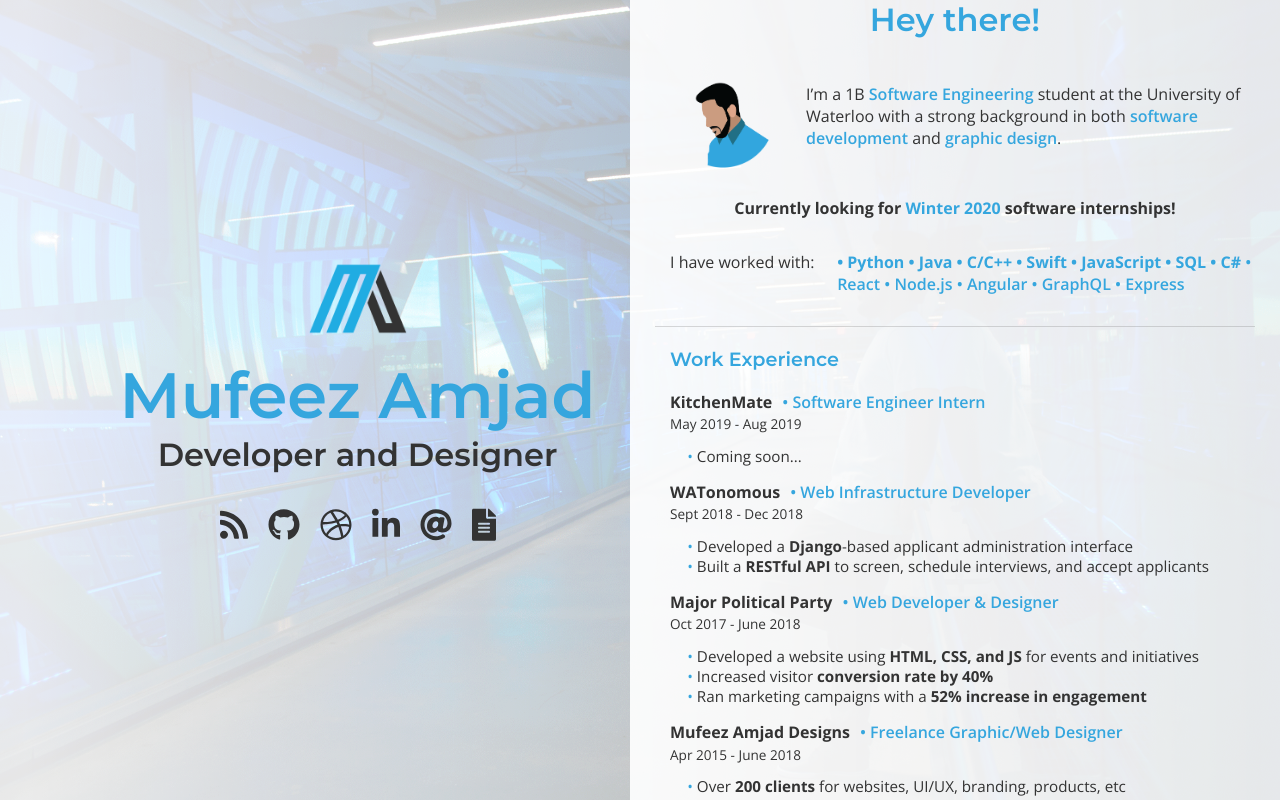
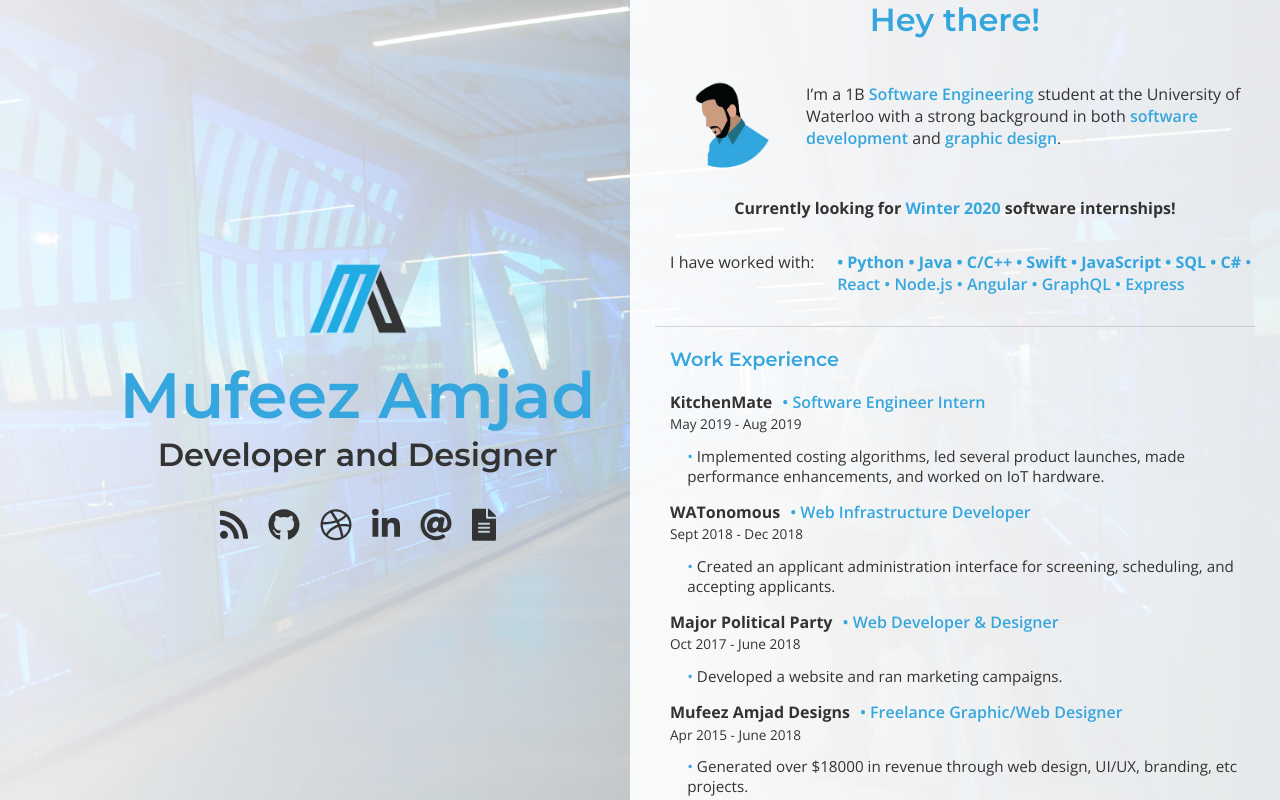
Before and after one commit to mufeez-amjad/mufeez-amjad.github.io, a React (Create React App) app: page / in a window 1280 px wide. Built offline with nearby package versions, Linux system fonts and the light colour scheme.

Commit message:
removed service worker, added KM exp, updated resume

```diff
--- a/src/Components/Experience/Experience.js
+++ b/src/Components/Experience/Experience.js
@@ -16,7 +16,7 @@
                     </div>
                     <h5>May 2019 - Aug 2019</h5>
                     <ul>
-                        <li>Coming soon...</li>
+                        <li>Implemented costing algorithms, led several product launches, made performance enhancements, and worked on IoT hardware.</li>
                     </ul>
 
 
@@ -30,8 +30,7 @@
                     </div>
                     <h5>Sept 2018 - Dec 2018</h5>
                     <ul>
-                        <li>Developed a <b>Django</b>-based applicant administration interface</li>
-                        <li>Built a <b>RESTful API</b> to screen, schedule interviews, and accept applicants</li>
+                        <li>Created an applicant administration interface for screening, scheduling, and accepting applicants.</li>
                     </ul>
 
                 </div>
@@ -44,9 +43,7 @@
                     </div>
                     <h5>Oct 2017 - June 2018</h5>
                     <ul>
-                        <li>Developed a website using <b>HTML, CSS, and JS</b> for events and initiatives</li>
-                        <li>Increased visitor <b>conversion rate by 40%</b></li>
-                        <li>Ran marketing campaigns with a <b>52% increase in engagement</b></li>
+                        <li>Developed a website and ran marketing campaigns.</li>
                     </ul>
 
                 </div>
@@ -58,9 +55,7 @@
                     </div>
                     <h5>Apr 2015 - June 2018</h5>
                     <ul>
-                        <li>Over <b>200 clients</b> for websites, UI/UX, branding, products, etc</li>
-                        <li>Generated $18k in revenue, experiencing <b>65% year on year growth</b></li>
-                        <li>Published 4 approved Snapchat geofilters with over <b>1.8 million views</b></li>
+                        <li>Generated over $18000 in revenue through web design, UI/UX, branding, etc projects.</li>
                     </ul>
                 </div>
 
--- a/src/index.js
+++ b/src/index.js
@@ -2,14 +2,9 @@
 import ReactDOM from 'react-dom';
 import './index.css';
 import App from './App';
-import registerServiceWorker from './registerServiceWorker';
-//import WebFont from 'webfontloader';
+// import registerServiceWorker from './registerServiceWorker';
+import { unregister } from './registerServiceWorker';
 
-// WebFont.load({
-//   google: {
-//     families: ['Montserrat: 600', 'Open Sans: 500, 500i, 600, 700, 800']
-//   }
-// });
-
-ReactDOM.render( < App / > , document.getElementById('root'));
-registerServiceWorker();
+ReactDOM.render(< App />, document.getElementById('root'));
+{/* registerServiceWorker(); */ }
+unregister();
```
Also changed, not shown: 1 other file (tests, documents, lock files or other folders).
